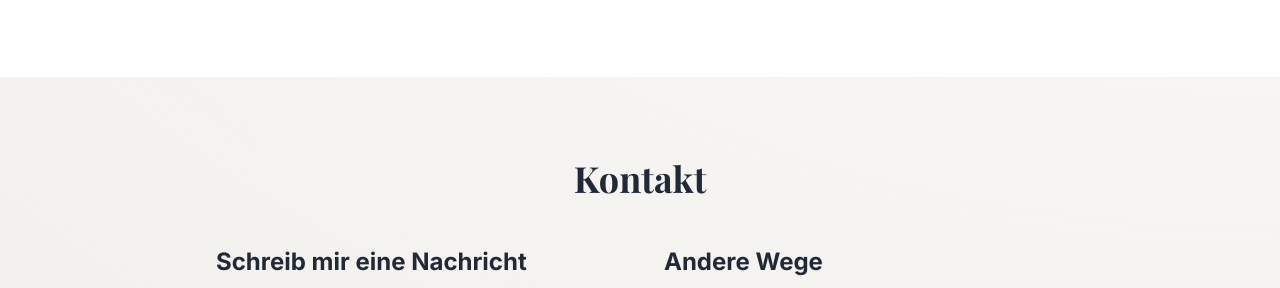
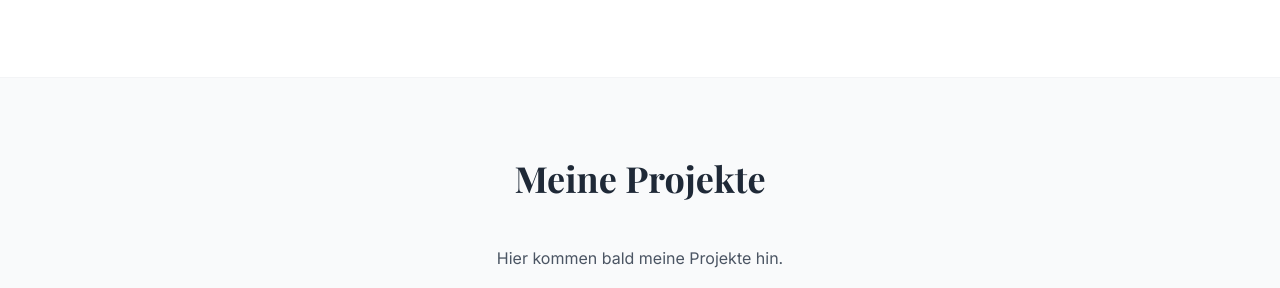
Before and after one commit to azinIldas/Portfolio, a website: page index.html in a window 1280 px wide. Shown: the part 1412-1700 px from the top of the page. Drawn offline with nearby package versions, Linux system fonts and the light colour scheme.

Commit message:
feat: create blank projects site for the future

```diff
--- a/index.html
+++ b/index.html
@@ -107,6 +107,14 @@
             </div>
         </section>
 
+        <!-- Sektion 2.5: Projekte -->
+        <section id="projects" class="py-20 bg-gray-50 dark:bg-gray-900">
+            <div class="container mx-auto px-6 max-w-4xl">
+                <h2 class="text-4xl font-bold font-serif-display text-center mb-12 dark:text-white">Meine Projekte</h2>
+                <p class="text-center text-gray-600 dark:text-gray-400">Hier kommen bald meine Projekte hin.</p>
+            </div>
+        </section>
+
         <!-- Sektion 3: Kontakt -->
         <section id="contact" class="py-20">
             <div class="container mx-auto px-6 max-w-4xl">
```
